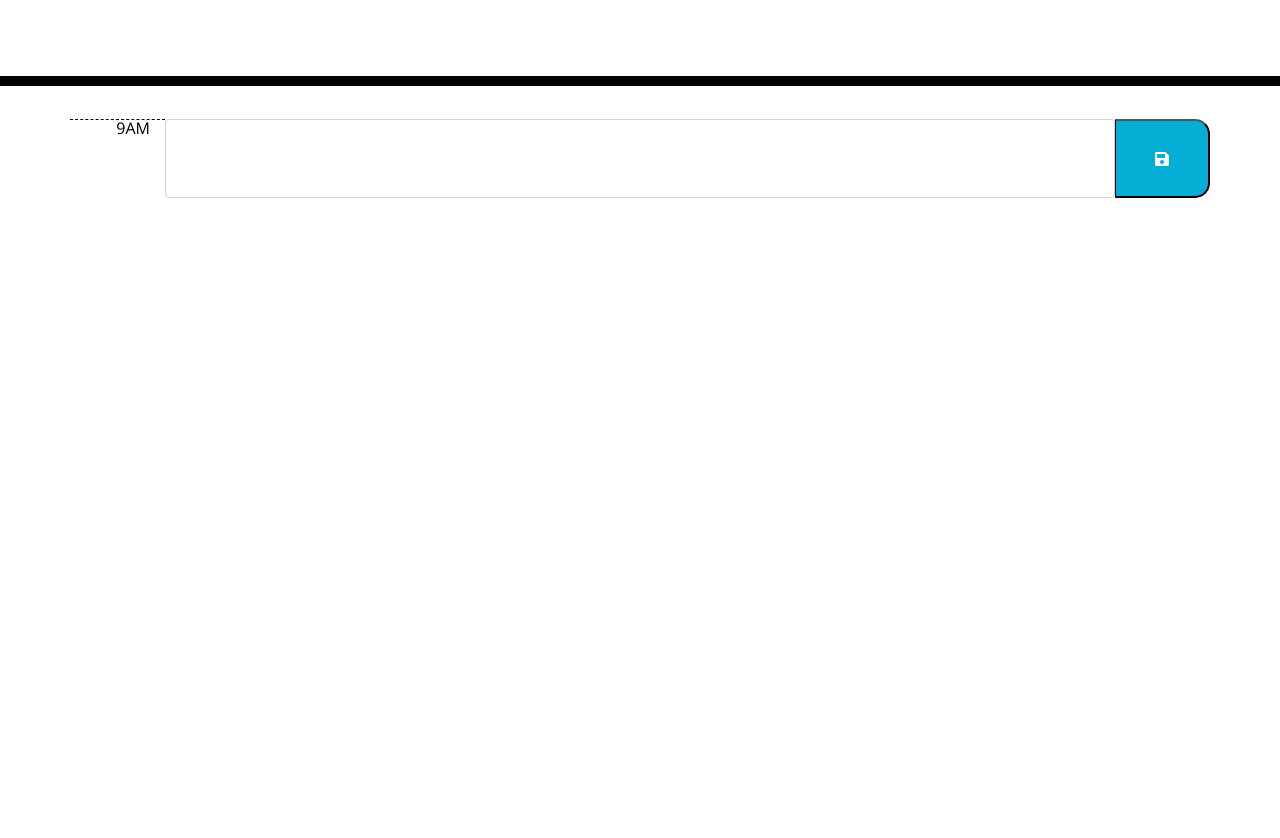
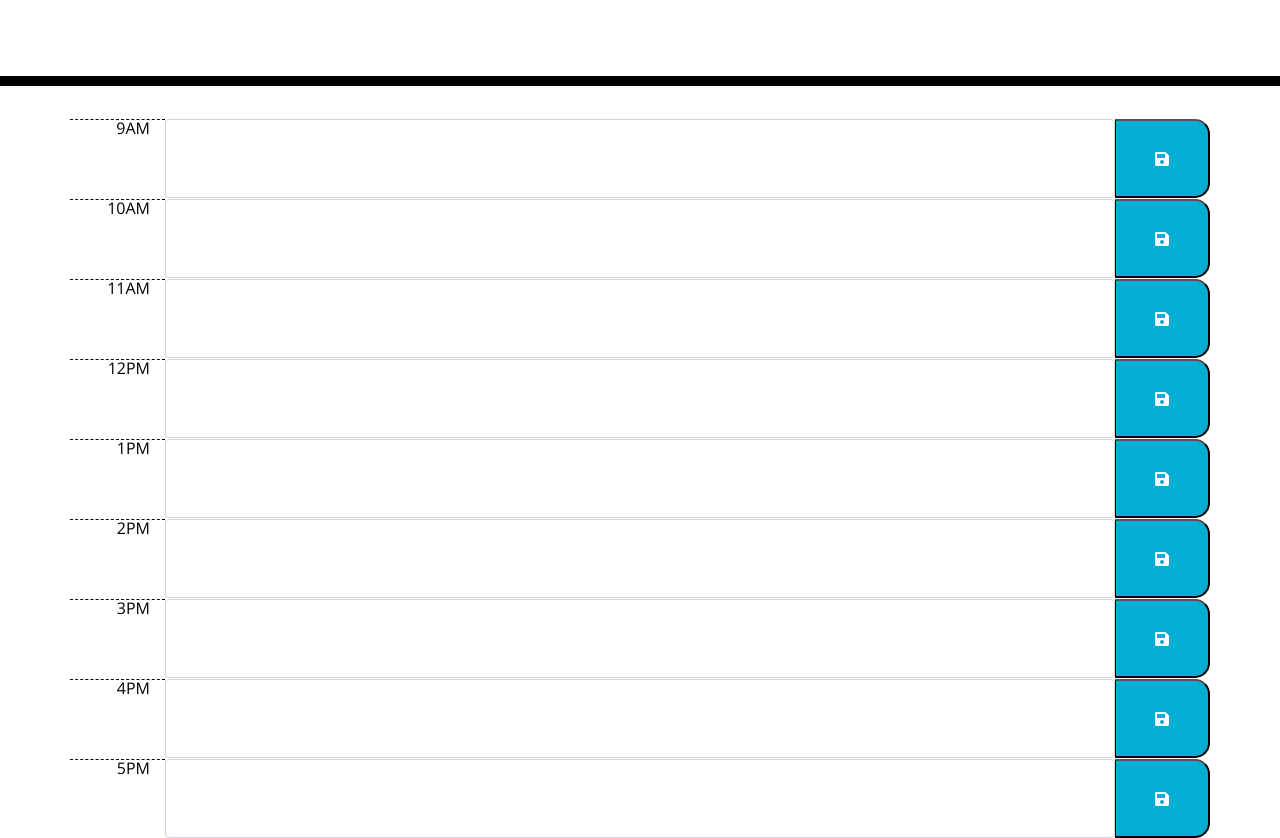
Before and after one commit to Carrpw/work-day-planner, a plain HTML site: page index.html in a window 1280 px wide. Shown: the part 182-1020 px from the top of the page. Before the commit the page ends 800 px from the top, so only its background shows below. Drawn offline with nearby package versions, Linux system fonts and the light colour scheme; files that its build step writes are made by us from their sources.

Commit message:
Made the rest of the time blocks based off the first one.

```diff
--- a/index.html
+++ b/index.html
@@ -35,7 +35,46 @@
         <textarea class="col-sm-10 form-control" id="exampleFormControlTextarea9" rows="2"></textarea>
         <button id="boop1" class="col-sm-1 saveBtn fas fa-save"></button>
       </div>
-
+      <div id = "10" class="row">
+        <div class="col-sm-1 hour">10AM</div>
+        <textarea class="col-sm-10 form-control" id="exampleFormControlTextarea10" rows="2"></textarea>
+        <button id="boop2" class="col-sm-1 saveBtn fas fa-save"></button>
+      </div>
+      <div id="11" class="row">
+        <div class="col-sm-1 hour">11AM</div>
+        <textarea class="col-sm-10 form-control" id="exampleFormControlTextarea11" rows="2"></textarea>
+        <button id="boop3" class="col-sm-1 saveBtn fas fa-save"></button>
+      </div>
+      <div id="12" class="row">
+        <div class="col-sm-1 hour">12PM</div>
+        <textarea class="col-sm-10 form-control" id="exampleFormControlTextarea12" rows="2"></textarea>
+        <button id="boop4" class="col-sm-1 saveBtn fas fa-save"></button>
+      </div>
+      <div id="13" class="row">
+        <div class="col-sm-1 hour">1PM</div>
+        <textarea class="col-sm-10 form-control" id="exampleFormControlTextarea13" rows="2"></textarea>
+        <button id="boop5" class="col-sm-1 saveBtn fas fa-save"></button>
+      </div>
+      <div id="14" class="row">
+        <div class="col-sm-1 hour">2PM</div>
+        <textarea class="col-sm-10 form-control" id="exampleFormControlTextarea14" rows="2"></textarea>
+        <button id="boop6" class="col-sm-1 saveBtn fas fa-save"></button>
+      </div>
+      <div id="15" class="row">
+        <div class="col-sm-1 hour">3PM</div>
+        <textarea class="col-sm-10 form-control" id="exampleFormControlTextarea15" rows="2"></textarea>
+        <button id="boop7" class="col-sm-1 saveBtn fas fa-save"></button>
+      </div>
+      <div id="16" class="row">
+        <div class="col-sm-1 hour">4PM</div>
+        <textarea class="col-sm-10 form-control" id="exampleFormControlTextarea16" rows="2"></textarea>
+        <button id="boop8" class="col-sm-1 saveBtn fas fa-save"></button>
+      </div>
+      <div id = "17" class="row">
+        <div class="col-sm-1 hour">5PM</div>
+        <textarea class="col-sm-10 form-control" id="exampleFormControlTextarea17" rows="2"></textarea>
+        <button id="boop9" class="col-sm-1 saveBtn fas fa-save"></button>
+      </div>
     </div>
 
     <script src="https://cdnjs.cloudflare.com/ajax/libs/jquery/3.2.1/jquery.min.js"></script>
```
